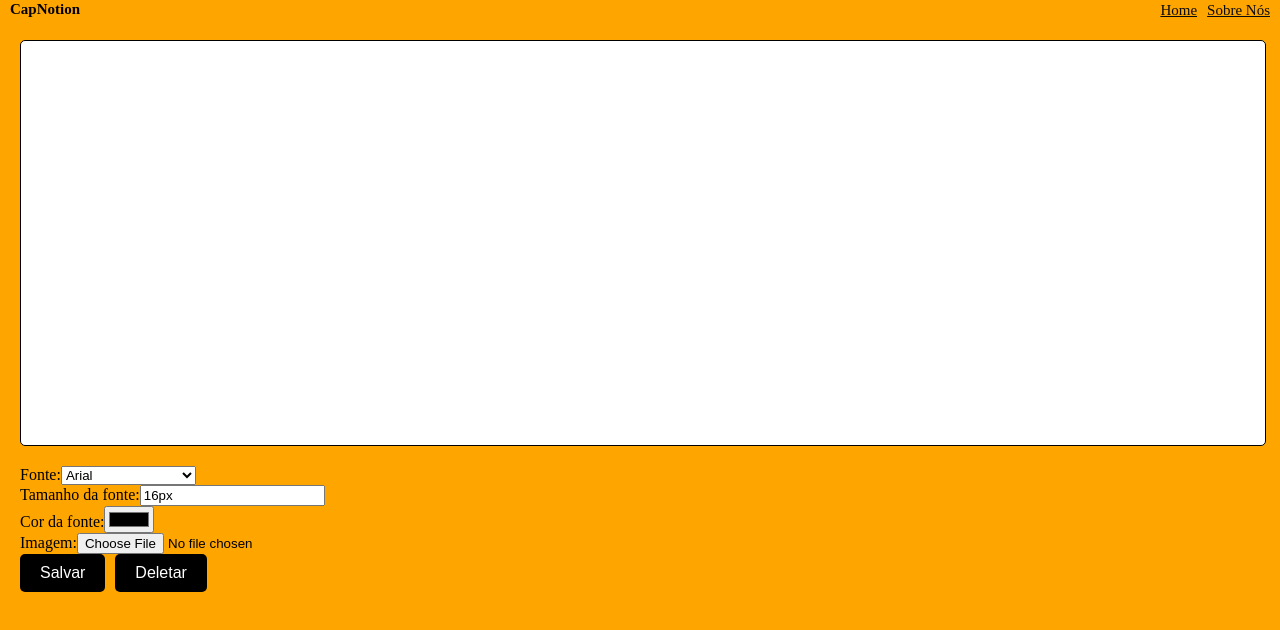
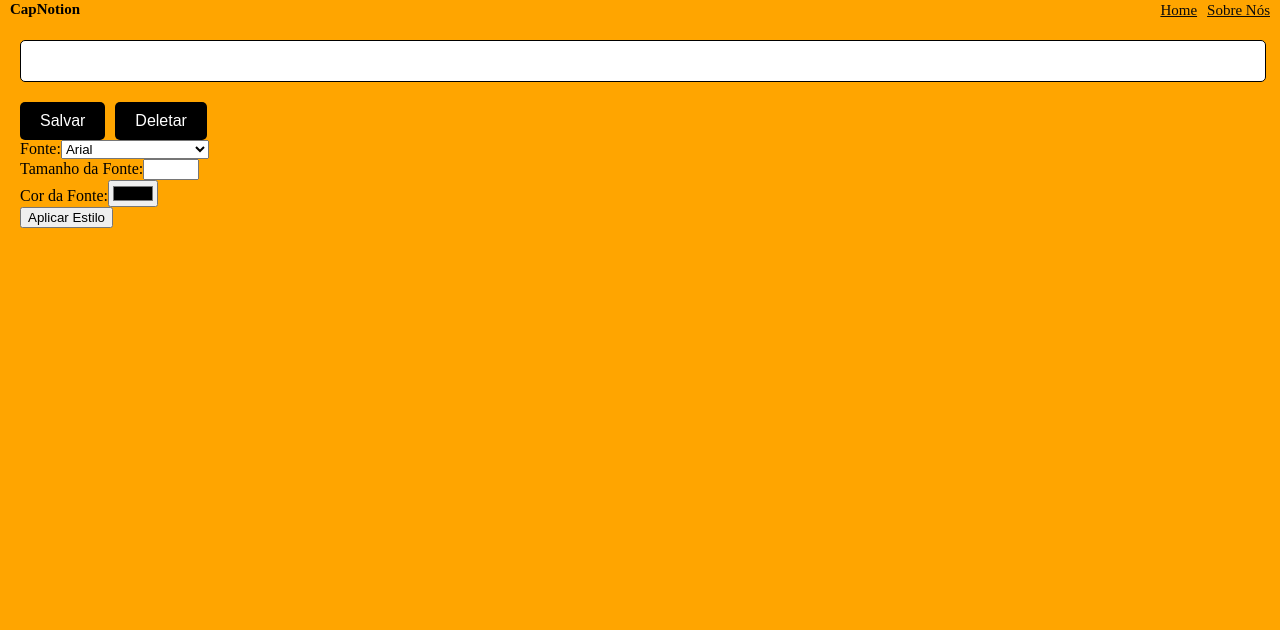
Before and after one commit to guilhermepicasso/PW_Projeto, a React (Create React App) app: page /agenda in a window 1280 px wide. Shown: the top 630 px of the page. Built offline with nearby package versions, Linux system fonts and the light colour scheme.

Commit message:
Update index.js

```diff
--- a/src/Pages/Agenda/index.js
+++ b/src/Pages/Agenda/index.js
@@ -2,16 +2,13 @@
  ******|      AgendaO.js     |******
  *********************************/
 
- import React, { useState } from 'react';
+ import React, { useState, useRef } from 'react';
 import Header from '../../components/Header/header';
 import './agenda.css';
 
 function Agenda() {
   const [conteudo, setConteudo] = useState('');
-  const [fonte, setFonte] = useState('Arial, sans-serif');
-  const [tamanhoFonte, setTamanhoFonte] = useState('16px');
-  const [corFonte, setCorFonte] = useState('#000000');
-  const [imagem, setImagem] = useState('');
+  const menuContextoRef = useRef(null);
 
   function salvar() {
     localStorage.setItem('conteudo', conteudo);
@@ -27,25 +24,32 @@ function Agenda() {
     setConteudo(e.target.value);
   }
 
-  function alterarFonte(e) {
-    setFonte(e.target.value);
+  function exibirMenuContexto(e) {
+    e.preventDefault();
+
+    const menu = menuContextoRef.current;
+    menu.style.display = 'block';
+    menu.style.left = `${e.clientX}px`;
+    menu.style.top = `${e.clientY}px`;
   }
 
-  function alterarTamanhoFonte(e) {
-    setTamanhoFonte(e.target.value);
+  function aplicarEstilo() {
+    const menu = menuContextoRef.current;
+    const fonte = menu.querySelector('#fonte').value;
+    const tamanhoFonte = menu.querySelector('#tamanho-fonte').value + 'px'; // Adiciona 'px' ao valor do tamanho da fonte
+    const corFonte = menu.querySelector('#cor-fonte').value;
+
+    const textarea = document.getElementById('agenda-textarea');
+    textarea.style.fontFamily = fonte;
+    textarea.style.fontSize = tamanhoFonte;
+    textarea.style.color = corFonte;
+
+    fecharMenuContexto();
   }
 
-  function alterarCorFonte(e) {
-    setCorFonte(e.target.value);
-  }
-
-  function selecionarImagem(e) {
-    const file = e.target.files[0];
-    const reader = new FileReader();
-    reader.onload = (event) => {
-      setImagem(event.target.result);
-    };
-    reader.readAsDataURL(file);
+  function fecharMenuContexto() {
+    const menu = menuContextoRef.current;
+    menu.style.display = 'none';
   }
 
   return (
@@ -53,53 +57,47 @@ function Agenda() {
       <Header />
       <div className="agenda-body">
         <textarea
+          id="agenda-textarea"
           className="agenda-textarea"
           value={conteudo}
           onChange={areaDeTexto}
-          style={{ fontFamily: fonte, fontSize: tamanhoFonte, color: corFonte }}
+          onContextMenu={exibirMenuContexto}
+          style={{ width: '100%', height: '100%' }} // Ajusta a altura para ocupar a tela inteira
         />
-        <div>
-          <label htmlFor="fonte">Fonte:</label>
-          <select id="fonte" value={fonte} onChange={alterarFonte}>
-            <option value="Arial, sans-serif">Arial</option>
-            <option value="Verdana, sans-serif">Verdana</option>
-            <option value="Times New Roman, serif">Times New Roman</option>
-          </select>
-        </div>
-        <div>
-          <label htmlFor="tamanho-fonte">Tamanho da fonte:</label>
-          <input
-            id="tamanho-fonte"
-            type="text"
-            value={tamanhoFonte}
-            onChange={alterarTamanhoFonte}
-          />
-        </div>
-        <div>
-          <label htmlFor="cor-fonte">Cor da fonte:</label>
-          <input
-            id="cor-fonte"
-            type="color"
-            value={corFonte}
-            onChange={alterarCorFonte}
-          />
-        </div>
-        <div>
-          <label htmlFor="imagem">Imagem:</label>
-          <input
-            id="imagem"
-            type="file"
-            accept="image/*"
-            onChange={selecionarImagem}
-          />
-          {imagem && <img src={imagem} alt="Imagem selecionada" />}
-        </div>
         <button className="agenda-button" onClick={salvar}>
           Salvar
         </button>
         <button className="agenda-button" onClick={deletar}>
           Deletar
         </button>
+        <div className="menu-contexto" ref={menuContextoRef} onContextMenu={fecharMenuContexto}>
+          <div>
+            <label htmlFor="fonte">Fonte:</label>
+            <select id="fonte">
+              <option value="Arial">Arial</option>
+              <option value="Verdana">Verdana</option>
+              <option value="Times New Roman">Times New Roman</option>
+              <option value="Courier New">Courier New</option>
+              <option value="Georgia">Georgia</option>
+              <option value="Trebuchet MS">Trebuchet MS</option>
+              <option value="Arial Black">Arial Black</option>
+              <option value="Impact">Impact</option>
+              <option value="Lucida Sans Unicode">Lucida Sans Unicode</option>
+              <option value="Tahoma">Tahoma</option>
+              <option value="Verdana">Verdana</option>
+              <option value="Palatino Linotype">Palatino Linotype</option>
+            </select>
+          </div>
+          <div>
+            <label htmlFor="tamanho-fonte">Tamanho da Fonte:</label>
+            <input type="number" id="tamanho-fonte" min="8" max="72" />
+          </div>
+          <div>
+            <label htmlFor="cor-fonte">Cor da Fonte:</label>
+            <input type="color" id="cor-fonte" />
+          </div>
+          <button onClick={aplicarEstilo}>Aplicar Estilo</button>
+        </div>
       </div>
     </>
   );
```
